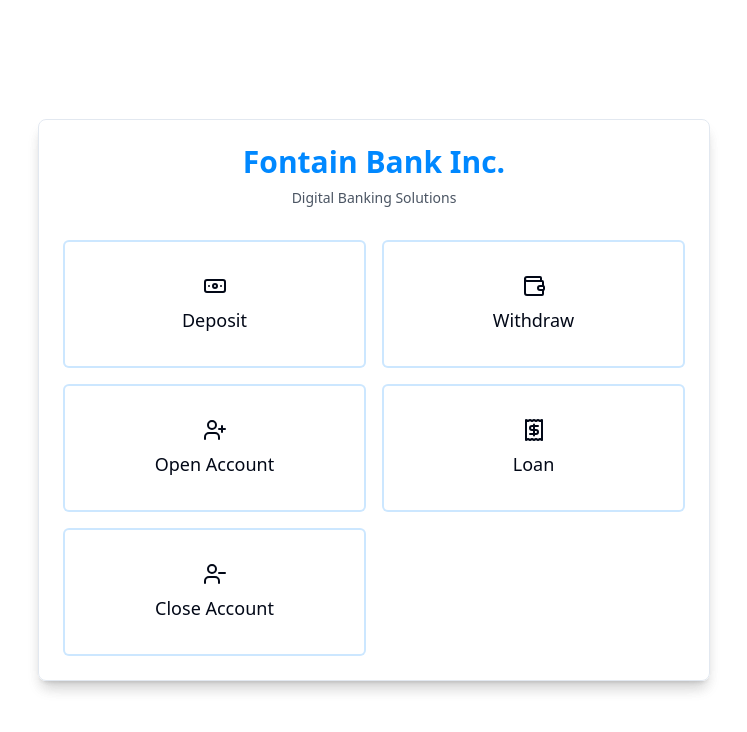
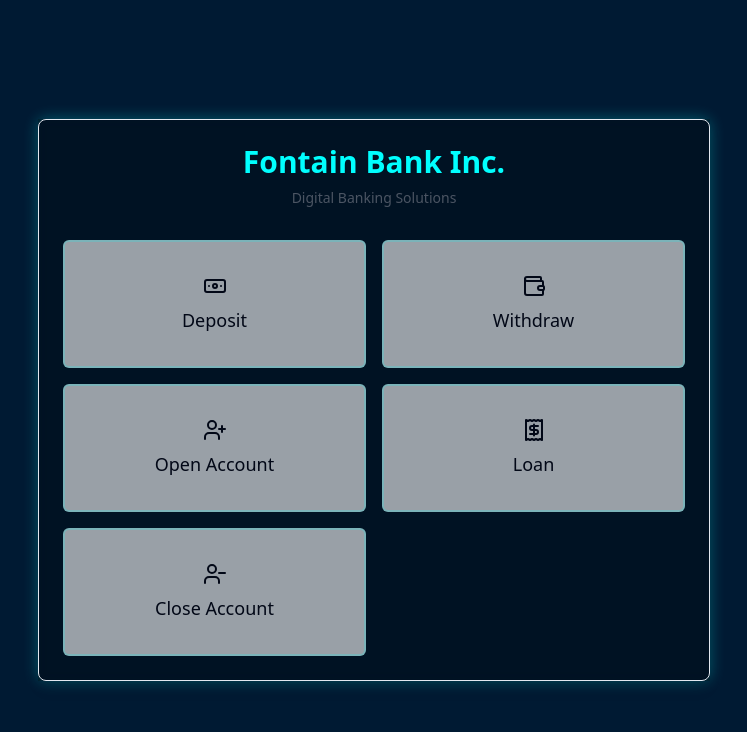
Before and after one commit to rimuru165/bankqueue-kiosk-webapp, a React (Vite) app: page / in a window 1280 px wide. Shown: the top 732 px of the page, without its empty margins (266-1013 px from the left). Built offline with nearby package versions, Linux system fonts and the light colour scheme.

Commit message:
Improve logo and background design
Updated the website logo to enhance its visual appeal and created a new underwater neon background design for a more vibrant aesthetic.
[skip gpt_engineer]

```diff
--- a/src/pages/Index.tsx
+++ b/src/pages/Index.tsx
@@ -30,17 +30,21 @@ const Index = () => {
 
   return (
     <div
-      className="min-h-screen p-4 sm:p-6 lg:p-8 flex items-center justify-center bg-cover bg-center bg-no-repeat"
-      style={{ backgroundImage: 'url("/underwater-bg.jpg")' }}
+      className="min-h-screen p-4 sm:p-6 lg:p-8 flex items-center justify-center bg-cover bg-center bg-no-repeat bg-fixed"
+      style={{
+        backgroundImage: 'url("/underwater-bg.jpg")',
+        backgroundColor: '#001a33',
+        backgroundBlendMode: 'overlay'
+      }}
     >
-      <div className="w-full max-w-2xl backdrop-blur-sm">
+      <div className="w-full max-w-2xl backdrop-blur-sm bg-black/30">
         {currentView === "menu" && (
-          <div className="bg-white/80 rounded-lg shadow-lg">
+          <div className="rounded-lg shadow-[0_0_15px_rgba(0,255,255,0.3)]">
             <KioskMenu onSelectOption={handleOptionSelect} />
           </div>
         )}
         {currentView === "transaction" && (
-          <div className="bg-white/80 rounded-lg shadow-lg">
+          <div className="rounded-lg shadow-[0_0_15px_rgba(0,255,255,0.3)]">
             <TransactionFlow
               type={selectedOption}
               onComplete={handleTransactionComplete}
@@ -49,7 +53,7 @@ const Index = () => {
           </div>
         )}
         {currentView === "receipt" && receiptData && (
-          <div className="bg-white/80 rounded-lg shadow-lg">
+          <div className="rounded-lg shadow-[0_0_15px_rgba(0,255,255,0.3)]">
             <DigitalReceipt
               data={receiptData}
               onClose={handleBack}
--- a/tailwind.config.ts
+++ b/tailwind.config.ts
@@ -25,12 +25,12 @@ export default {
         background: "hsl(var(--background))",
         foreground: "hsl(var(--foreground))",
         primary: {
-          DEFAULT: "#0088FF", // Logo blue color
+          DEFAULT: "#00ffff", // Neon cyan color
           foreground: "#FFFFFF",
         },
         secondary: {
-          DEFAULT: "#F0F7FF", // Light blue background
-          foreground: "#0066CC",
+          DEFAULT: "#001a33", // Dark blue background
+          foreground: "#00ffff",
         },
         success: {
           DEFAULT: "#10B981",
@@ -45,16 +45,12 @@ export default {
           foreground: "hsl(var(--muted-foreground))",
         },
         accent: {
-          DEFAULT: "#E6F2FF", // Very light blue accent
-          foreground: "#0088FF",
+          DEFAULT: "#003366", // Deep blue accent
+          foreground: "#00ffff",
         },
-        popover: {
-          DEFAULT: "hsl(var(--popover))",
-          foreground: "hsl(var(--popover-foreground))",
-        },
-        card: {
-          DEFAULT: "hsl(var(--card))",
-          foreground: "hsl(var(--card-foreground))",
+        background: {
+          DEFAULT: "#001a33", // Dark blue background for better contrast
+          foreground: "#00ffff", // Neon cyan foreground
         },
       },
       borderRadius: {
```
Also changed, not shown: public/logo.svg, public/underwater-bg.jpg.
